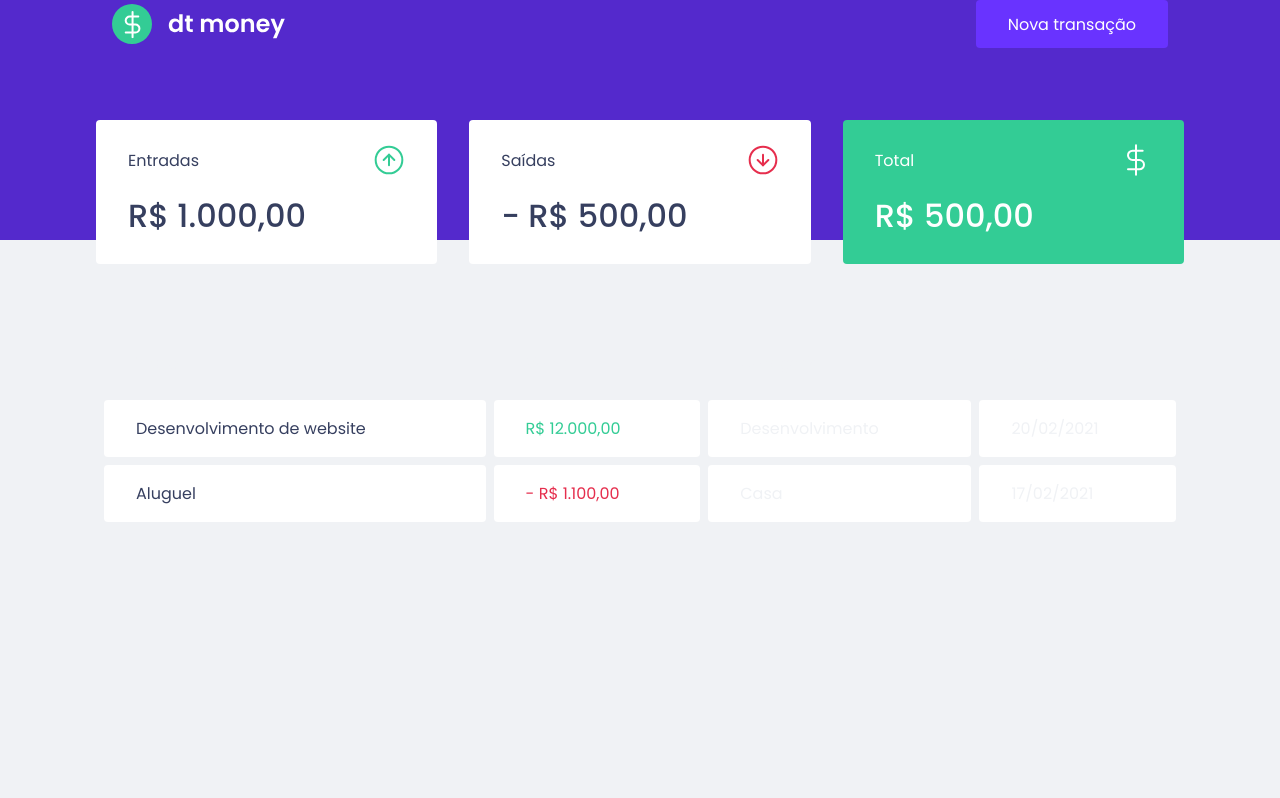
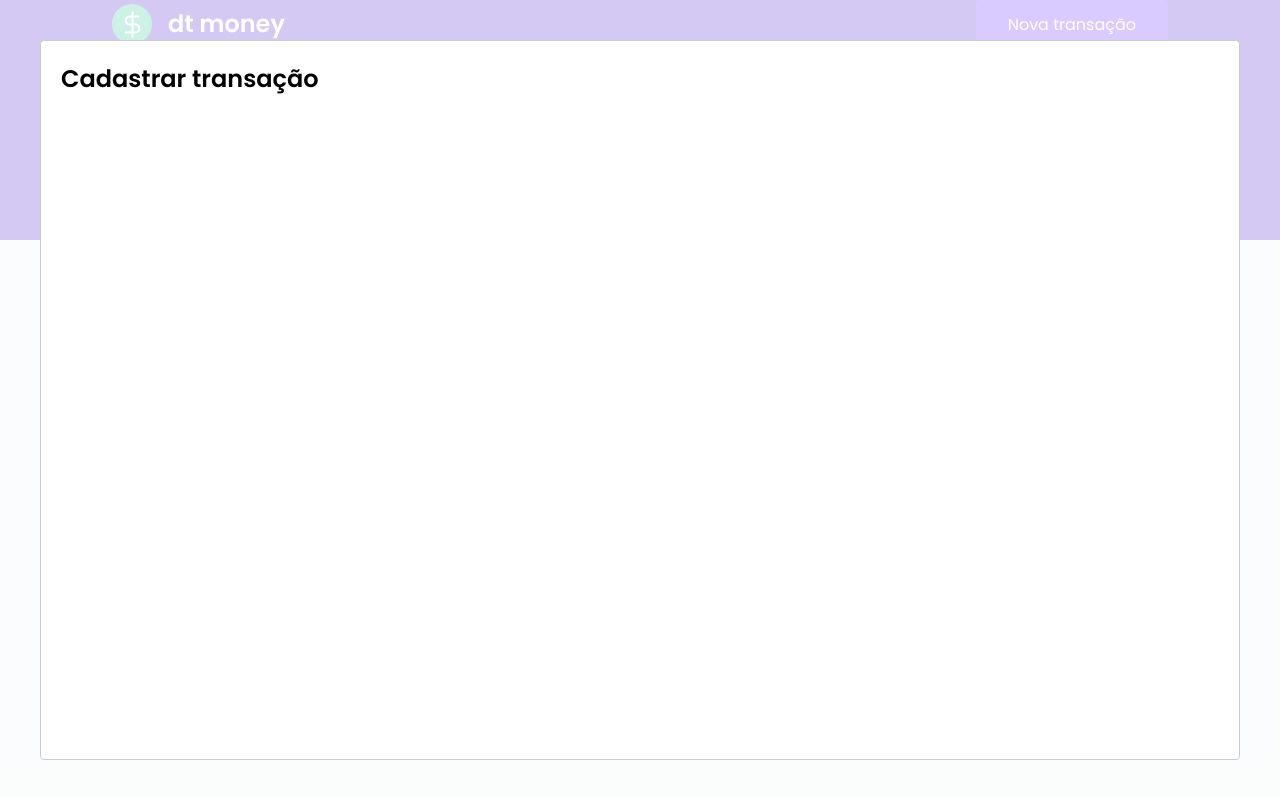
Before and after one commit to camilamiz/02-dtmoney, a React (Create React App) app: page / in a window 1280 px wide. Both pictures are taken after a click on the button "Nova transação". Built offline with nearby package versions, Linux system fonts and the light colour scheme; no server answers; what miragejs would draw is missing.

Commit message:
change modal from hedert to app

```diff
--- a/package.json
+++ b/package.json
@@ -21,6 +21,7 @@
     "@types/node": "^12.0.0",
     "@types/react": "^17.0.0",
     "@types/react-dom": "^17.0.0",
+    "@types/react-modal": "^3.12.1",
     "@types/styled-components": "^5.1.11"
   },
   "scripts": {
--- a/src/App.tsx
+++ b/src/App.tsx
@@ -1,12 +1,34 @@
+import { useState } from "react";
+import Modal from 'react-modal';
+
 import { Dashboard } from "./components/Dashboard";
 import { Header } from "./components/Header";
+
 import { GlobalStyle } from "./styles/global";
 
+Modal.setAppElement('#root');
+
 export function App() {
+  const [isNewTransactionModalOpen, setIsNewTransactionModalOpen] = useState(false);
+
+  function handleOpenNeTransactioModal() {
+    setIsNewTransactionModalOpen(true);
+  }
+
+  function handleCloseNewTransactioModal() {
+    setIsNewTransactionModalOpen(false);
+  }
+
   return (
     <>
-      <Header />
+      <Header onOpenNewTransactionModal={handleOpenNeTransactioModal}/>
       <Dashboard />
+      <Modal
+          isOpen={isNewTransactionModalOpen}
+          onRequestClose={handleCloseNewTransactioModal}
+        >
+          <h2>Cadastrar transação</h2>
+        </Modal>
       <GlobalStyle />
     </>
   );
--- a/src/components/Header/index.tsx
+++ b/src/components/Header/index.tsx
@@ -1,15 +1,20 @@
 import logoImg from '../../assets/logo.svg'
 import { Container, Content } from './styles';
 
-export function Header() {
+interface HeaderProps {
+  onOpenNewTransactionModal: () => void;
+}
+
+export function Header({ onOpenNewTransactionModal }: HeaderProps) {
   return(
     <Container>
       <Content>
         <img src={logoImg} alt="dtmoney" />
-        <button type="button">
+        <button type="button" onClick={onOpenNewTransactionModal}>
           Nova transação
         </button>
       </Content>
     </Container>
   );
+
 }
```
Also changed, not shown: 1 other file (tests, documents, lock files or other folders).
